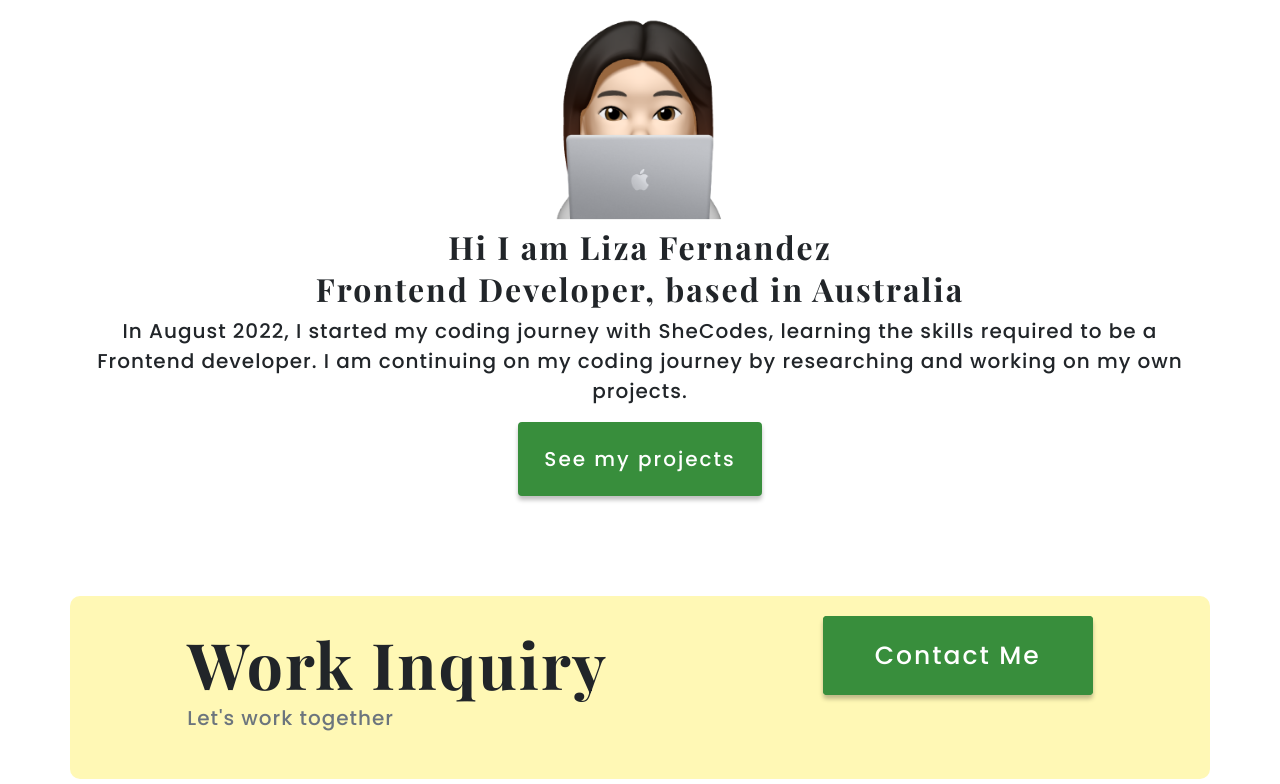
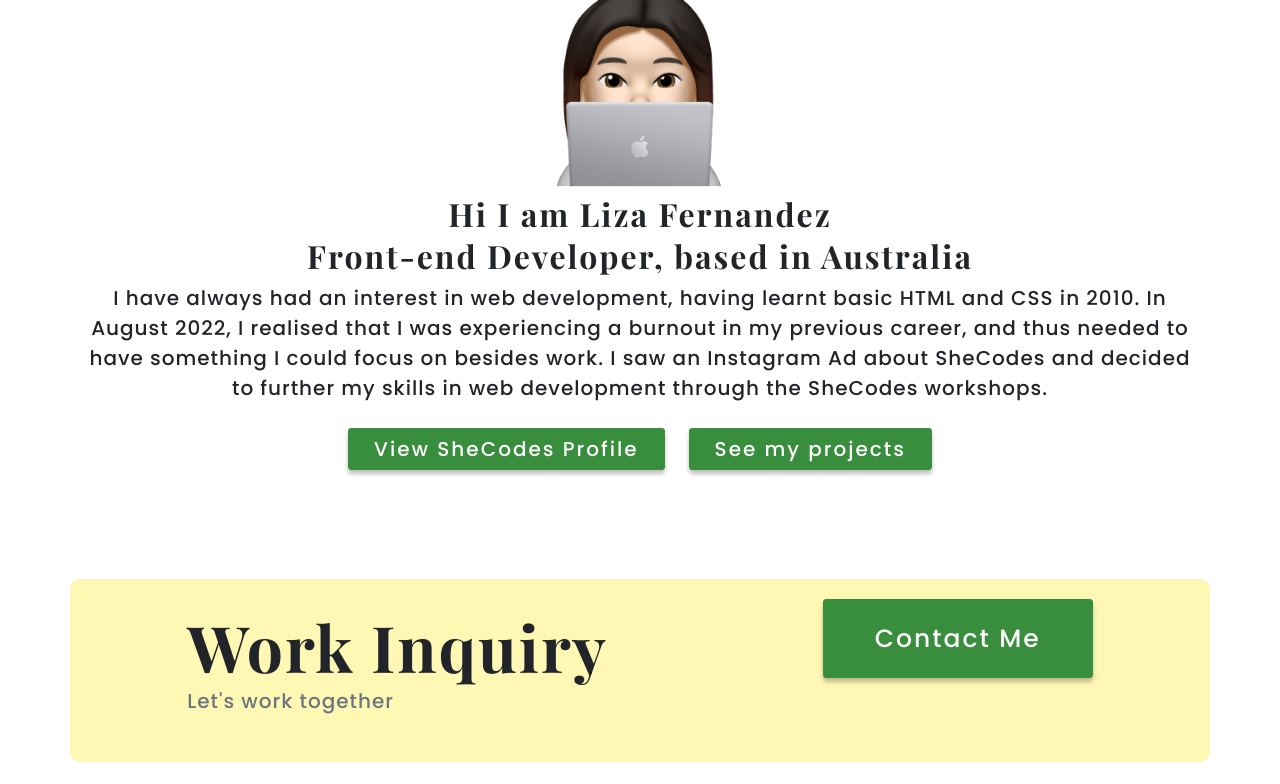
Before and after one commit to aelvanna/portfolio-project, a plain HTML site: page about.html in a window 1280 px wide. Shown: the part 202-986 px from the top of the page. Drawn offline with nearby package versions, Linux system fonts and the light colour scheme.

Commit message:
updated CSS and content of pages

```diff
--- a/about.html
+++ b/about.html
@@ -8,7 +8,7 @@
       name="description"
       content="Learn about Liza Fernandez, a Front-end developer based in Australia"
     />
-    <title>Informatin About the Front-end Developer - Liza Fernandez</title>
+    <title>Information About the Front-end Developer - Liza Fernandez</title>
     <link rel="preconnect" href="https://fonts.googleapis.com" />
     <link rel="preconnect" href="https://fonts.gstatic.com" crossorigin />
     <link
@@ -42,8 +42,8 @@
         </ul>
       </nav>
     </div>
+    <div class="container d-flex flex-column content-container text-center">
       <h1 class="text-center">About Me</h1>
-    <div class="container d-flex flex-column content-container text-center">
       <img
         src="/images/memoji-about.png"
         alt="Liza memoji image"
@@ -51,18 +51,33 @@
         class="mb-2"
       />
       <h5 class="mb-1">Hi I am Liza Fernandez</h5>
-      <h5>Frontend Developer, based in Australia</h5>
+      <h5>Front-end Developer, based in Australia</h5>
       <p>
-        In August 2022, I started my coding journey with SheCodes, learning the
-        skills required to be a Frontend developer. I am continuing on my coding
-        journey by researching and working on my own projects.
+        I have always had an interest in web development, having learnt basic
+        HTML and CSS in 2010. In August 2022, I realised that I was experiencing
+        a burnout in my previous career, and thus needed to have something I
+        could focus on besides work. I saw an Instagram Ad about SheCodes and
+        decided to further my skills in web development through the SheCodes
+        workshops.
       </p>
+      <div class="row">
+        <div class="col-auto">
+          <a
+            href="https://www.shecodes.io/graduates/54228-liza-fernandez"
+            class="link-button"
+            title="view SheCodes Profile Button"
+            >View SheCodes Profile</a
+          >
+        </div>
+        <div class="col-auto">
           <a
             href="/index.html#projects"
             class="link-button see-projects-button"
             title="button to see projects"
             >See my projects</a
           >
+        </div>
+      </div>
     </div>
     <footer>
       <div class="contact-box container d-flex justify-content-around">
--- a/styles/portfolio.css
+++ b/styles/portfolio.css
@@ -73,7 +73,7 @@ p {
   background: var(--secondary-bg-color);
   border-radius: 10px;
   margin: 0px auto;
-  padding: 80px 20px;
+  padding: 10px 0 40px;
 }
 
 .hero h4 {
@@ -83,6 +83,10 @@ p {
 .tools-technologies li {
   list-style-position: inside;
   font-size: 20px;
+}
+
+section.tools-technologies {
+  font-family: var(--secondary-font-family);
 }
 
 .projects {
@@ -100,10 +104,6 @@ p {
   padding: 60px 10px;
 }
 
-.project-4 img {
-  padding: 200px 0;
-}
-
 .project-description {
   padding: 200px 30px;
 }
@@ -118,12 +118,12 @@ p {
 }
 
 .top-navigation {
-  max-width: 1230px;
+  max-width: 1300px;
   margin: 0 auto;
 }
 
 nav {
-  padding: 15px 0;
+  padding: 5px 0;
   font-family: var(--secondary-font-family);
 }
 
@@ -160,6 +160,7 @@ nav ul {
 
 footer .contact-box {
   background: var(--secondary-bg-color);
+  margin-top: 100px;
   padding: 30px 10px;
   border-radius: 10px;
   justify-content: center;
```
Also changed, not shown: index.html (+1 -1 lines), work.html (+1 -1 lines). Lines whose indentation alone changed are shown as unchanged.
